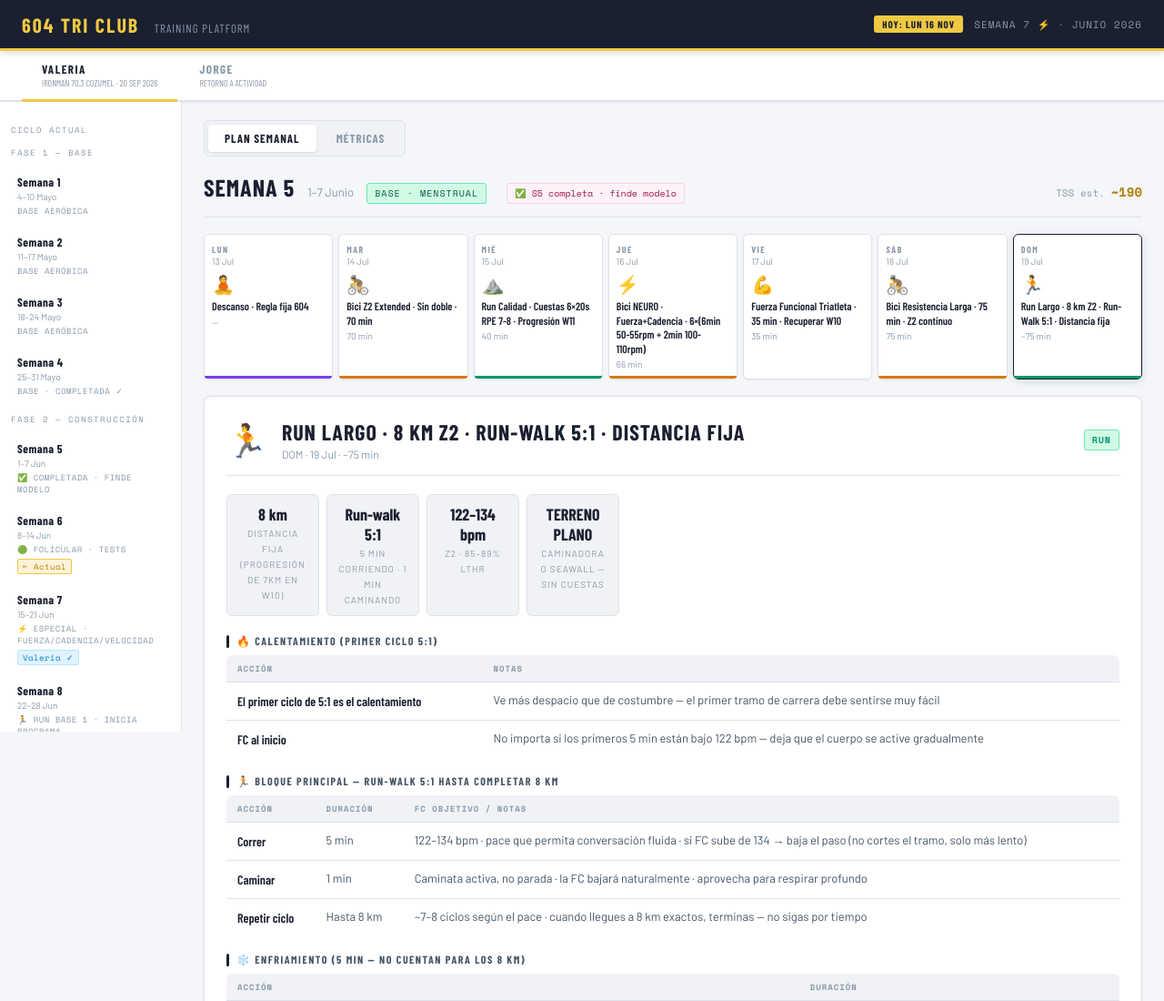
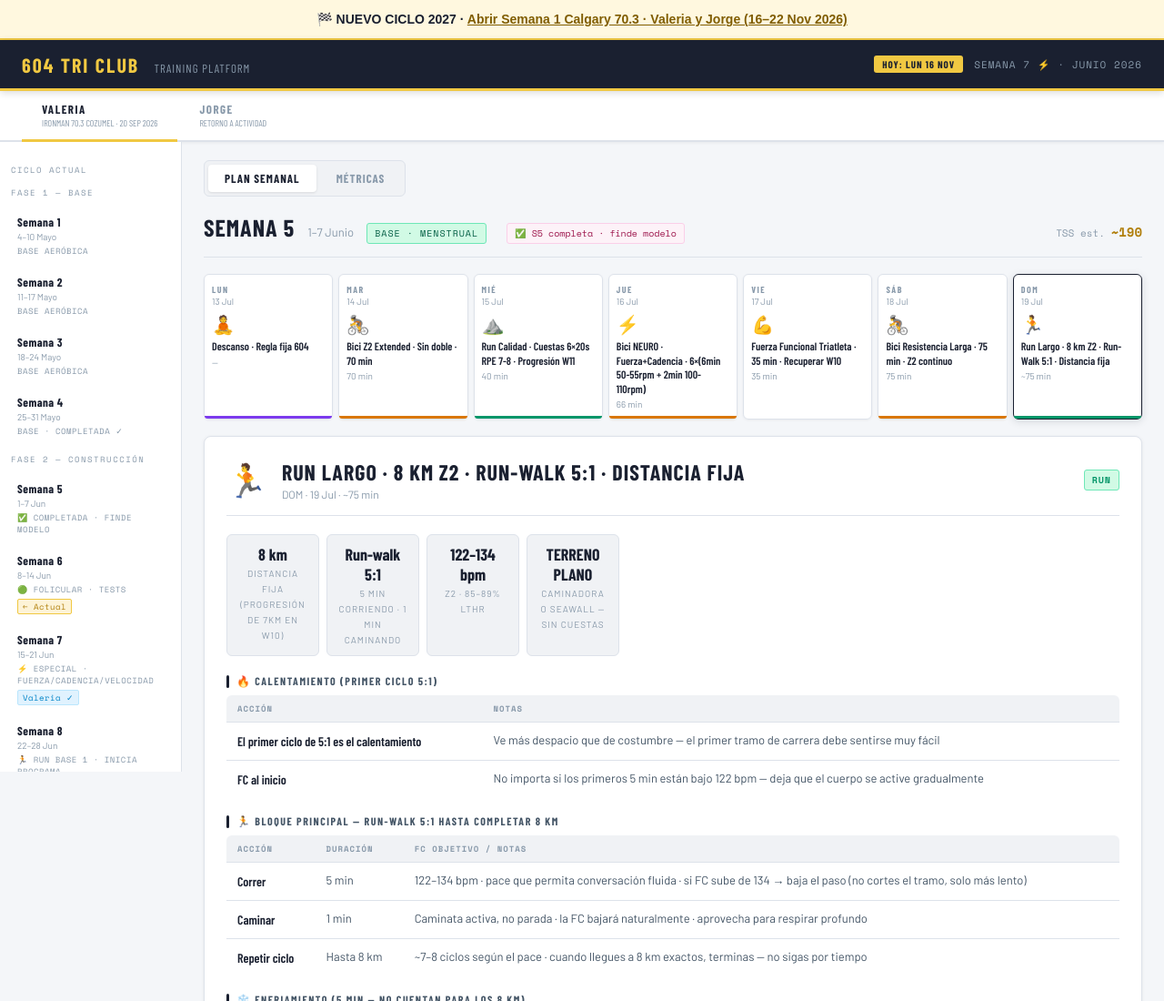
Before and after one commit to jorgelatapi-beep/604-Tri-Club, a plain HTML site: page index.html in a window 1280 px wide. Shown: the top 1100 px of the page at 91% size. Drawn offline with nearby package versions, Linux system fonts and the light colour scheme; a web font is replaced by a local one.

Commit message:
Add active Calgary 2027 week 1 link to main training platform

```diff
--- a/index.html
+++ b/index.html
@@ -872,6 +872,7 @@ td:first-child { font-family: 'Barlow Condensed', sans-serif; font-weight: 600;
 </style>
 </head>
 <body>
+<div style="background:#fff8df;border-bottom:2px solid #f0c842;padding:13px 24px;text-align:center;font:700 14px Arial,sans-serif;color:#1a2030">🏁 NUEVO CICLO 2027 · <a href="coach/" style="color:#805d00;text-decoration:underline">Abrir Semana 1 Calgary 70.3 · Valeria y Jorge (16–22 Nov 2026)</a></div>
 
 <header class="site-header">
   <div class="logo">604 Tri Club <span>Training Platform</span></div>
```
